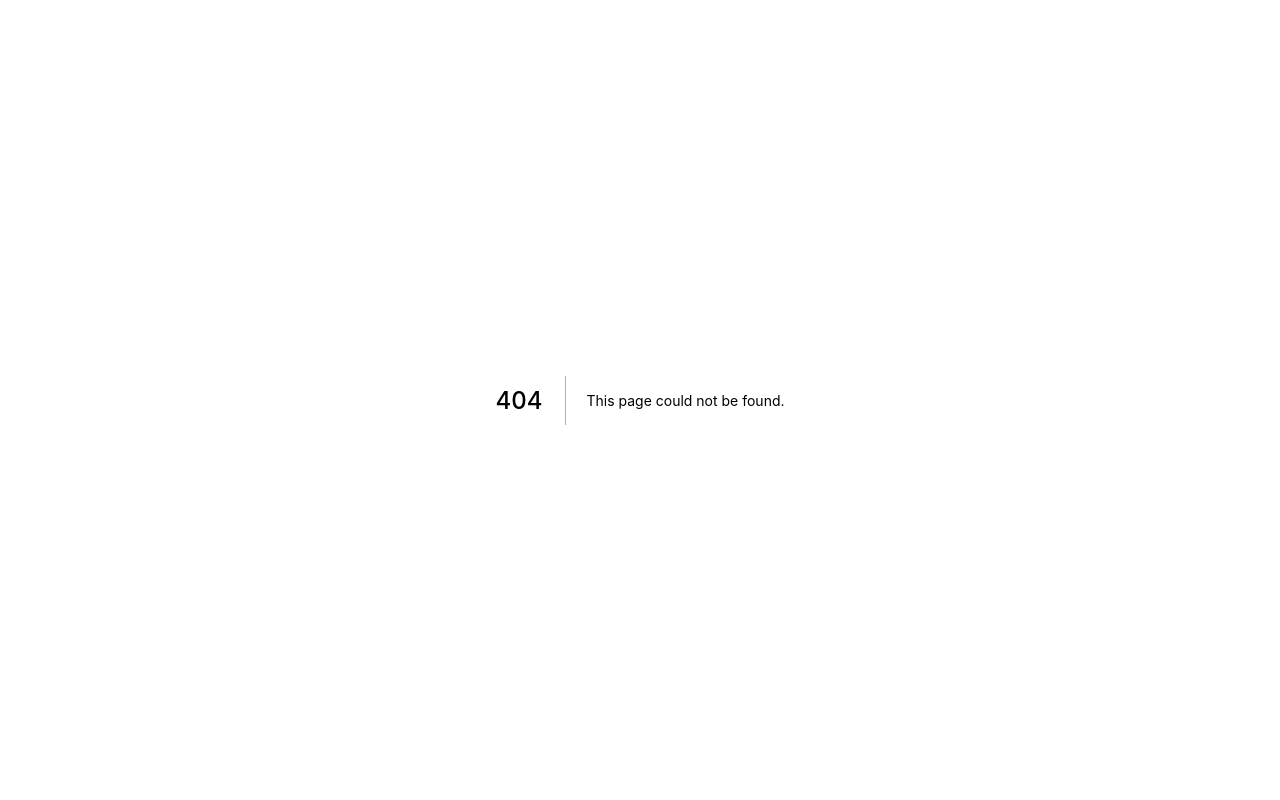
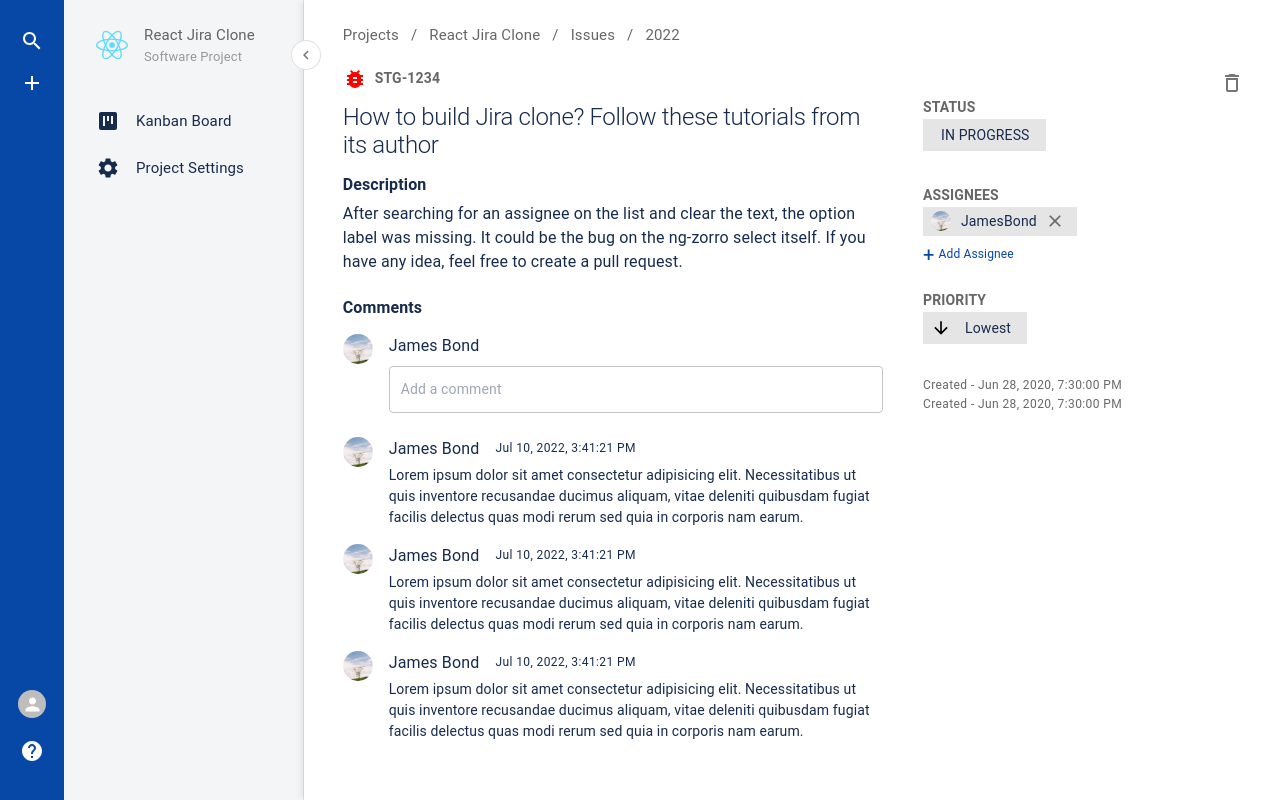
Before and after one commit to artemv01/react-jira-clone, a Next.js app: page /project/issue/1 in a window 1280 px wide. Before the commit this address had no page. Built offline with nearby package versions, Linux system fonts and the light colour scheme.

Commit message:
added single issue page

```diff
--- /dev/null
+++ b/pages/project/issue/[id].tsx
@@ -0,0 +1,26 @@
+/* eslint-disable func-style */
+
+import { useRouter } from 'next/router';
+import { FC } from 'react';
+import Layout from '../../../src/features/layout/Layout';
+import SingleIssuePage from '../../../src/features/single-issue-page';
+
+const SingleIssue: FC = (): JSX.Element => {
+  const router = useRouter();
+  const id = router.query.id as string | undefined;
+  return (
+    <Layout>
+      <SingleIssuePage id={id}></SingleIssuePage>
+    </Layout>
+  );
+};
+
+export async function getServerSideProps(ctx) {
+  const { req, res } = ctx;
+
+  return {
+    props: {},
+  };
+}
+
+export default SingleIssue;
--- a/src/features/board-page/BoardPage/BoardPage.tsx
+++ b/src/features/board-page/BoardPage/BoardPage.tsx
@@ -7,10 +7,10 @@
 import { TicketCard } from './TicketCard';
 import BoardColumn from '../BoardColumn';
 import { styled } from '@mui/material/styles';
-import { Breadcrumbs } from '../Breadcrumbs/Breadcrumbs';
 import BoardPageControls from '../BoardPageControls';
 import Backdrop from '@mui/material/Backdrop';
 import IssueCard from '../../issue-card/IssueCard';
+import Breadcrumbs from '../../../shared/components/Breadcrumbs';
 const initialData = [
   {
     id: '1',
--- a/src/features/board-page/Breadcrumbs/index.ts
+++ /dev/null
@@ -1,2 +0,0 @@
-import Breadcrumbs from '@mui/material/Breadcrumbs';
-export default Breadcrumbs;
--- a/src/features/issue-card/IssueCard/IssueCard.tsx
+++ b/src/features/issue-card/IssueCard/IssueCard.tsx
@@ -33,22 +33,23 @@
 import IssueCardControls from '../IssueCardControls';
 import Backdrop from '@mui/material/Backdrop';
 import DeleteIssueConfirm from '../DeleteIssueConfirm';
+import {useRouter} from 'next/router';
 
-const Wrapper = styled('div')(({ theme }) => ({
+const Wrapper = styled('div')<Props>(({ theme, onSinglePage }) => ({
   position: 'relative',
   display: 'flex',
   flexFlow: 'row nowrap',
   backgroundColor: theme.palette.board.ticketBg,
-  padding: `${theme.spacing(2)} ${theme.spacing(2.5)} 64px ${theme.spacing(2.5)}`,
+  padding: !onSinglePage ? `${theme.spacing(2)} ${theme.spacing(2.5)} 64px ${theme.spacing(2.5)}` : 0,
   width: '100%',
-  maxWidth: '1040px',
+  maxWidth: !onSinglePage ? '1040px' : '100%',
   '& .editor-col': {
     flex: '1 1 auto',
     marginRight: '40px',
   },
   '& .issue-controls-col': {
     flex: '0 0 333px',
-    mt: '32px',
+    marginTop: '32px',
   },
   '& .issue-type-desc': {},
   '& .action-buttons': {
@@ -111,14 +112,17 @@
 }));
 
 interface Props {
-    onClose: () => {}
+  onClose?: () => {};
+  onSinglePage?: boolean;
 }
 
-export const IssueCard: FC<Props> = (props) => {
+export const IssueCard: FC<Props> = ({ onClose, onSinglePage, issueId }) => {
   const theme = useTheme();
   const [assigneeBtn, setAssigneeBtn] = useState<null | HTMLElement>(null);
   const addAssigneeRef = useRef(null);
   const assigneeMenuOpen = Boolean(assigneeBtn);
+  const router = useRouter()
+
   const [ticketContent, setTicketContent] = useState<string>(`
   After searching for an assignee on the list and clear the text, the option label was missing. It could
   be the bug on the ng-zorro select itself. If you have any idea, feel free to create a pull request.
@@ -160,6 +164,9 @@
   const onDeleteCancel = () => {
     setDeleteModalOpened(false);
   };
+  const onExpandClick = () => {
+     router.push(`/project/issue/${issueId}`)
+  }
 
   const ticketHeaderRef = useRef(null);
   useEffect(() => {
@@ -212,9 +219,9 @@
       <Backdrop sx={{ zIndex: (theme) => theme.zIndex.drawer + 2 }} open={isDeleteModalOpened}>
         <DeleteIssueConfirm onClose={onDeleteCancel} onConfirm={onDeleteConfirm}></DeleteIssueConfirm>
       </Backdrop>
-      <Wrapper>
+      <Wrapper onSinglePage={onSinglePage}>
         <div className='issue-card-controls'>
-          <IssueCardControls onDelete={onDeleteClick} onExpand={() => {}} onClose={props.onClose}></IssueCardControls>
+          <IssueCardControls onSinglePage={onSinglePage} onDelete={onDeleteClick} onExpand={onExpandClick} onClose={onClose}></IssueCardControls>
         </div>
         <div className='editor-col'>
           <IssueHeaderBadge issueId='STG-1234' issueTypeId='bug'></IssueHeaderBadge>
--- a/src/features/issue-card/IssueCardControls/IssueCardControls.tsx
+++ b/src/features/issue-card/IssueCardControls/IssueCardControls.tsx
@@ -10,8 +10,9 @@
   onDelete: () => void;
   onExpand: () => void;
   onClose: () => void;
+  onSinglePage?: false;
 }
-export const IssueCardControls: FC<Props> = (props) => {
+export const IssueCardControls: FC<Props> = ({ onDelete, onExpand, onClose, onSinglePage }) => {
   return (
     <Box
       sx={{
@@ -20,15 +21,19 @@
         },
       }}
     >
-      <IconButton onClick={props.onDelete} aria-label='delete'>
+      <IconButton onClick={onDelete} aria-label='delete'>
         <DeleteOutlineIcon></DeleteOutlineIcon>
       </IconButton>
-      <IconButton onClick={props.onExpand} aria-label='expand'>
-        <OpenInNewIcon></OpenInNewIcon>
-      </IconButton>
-      <IconButton onClick={props.onClose} aria-label='close'>
-        <CloseIcon></CloseIcon>
-      </IconButton>
+      {!onSinglePage && (
+        <IconButton onClick={onExpand} aria-label='expand'>
+          <OpenInNewIcon></OpenInNewIcon>
+        </IconButton>
+      )}
+      {!onSinglePage && (
+        <IconButton onClick={onClose} aria-label='close'>
+          <CloseIcon></CloseIcon>
+        </IconButton>
+      )}
     </Box>
   );
 };
--- a/src/features/layout/MainMenu/MainMenu.tsx
+++ b/src/features/layout/MainMenu/MainMenu.tsx
@@ -22,7 +22,7 @@
             py: 1,
           }}
           component='a'
-          href='/kanban'
+          href='/project/board'
         >
           <ListItemIcon
             sx={{
--- /dev/null
+++ b/src/features/single-issue-page/SingleIssuePage.tsx
@@ -0,0 +1,21 @@
+import Box from '@mui/material/Box';
+import { FC } from 'react';
+import Breadcrumbs from '../../shared/components/Breadcrumbs';
+import IssueCard from '../issue-card/IssueCard';
+
+const breadcrumbs = ['Projects', 'React Jira Clone', 'Issues', '2022'];
+
+interface Props {
+  id: string;
+}
+export const SingleIssuePage: FC<Props> = ({ id }) => {
+  console.log(`Page id: ${id}`);
+  return (
+    <Box>
+      <Breadcrumbs breadcrumbs={breadcrumbs} />
+      <Box sx={{mt: 2}}>
+          <IssueCard onSinglePage={true} issueId={id} />
+      </Box>
+    </Box>
+  );
+};
--- /dev/null
+++ b/src/features/single-issue-page/index.ts
@@ -0,0 +1,3 @@
+import {SingleIssuePage} from "./SingleIssuePage";
+
+export default SingleIssuePage
--- /dev/null
+++ b/src/shared/components/Breadcrumbs/index.ts
@@ -0,0 +1,3 @@
+import {Breadcrumbs} from "./Breadcrumbs";
+
+export default Breadcrumbs;
```
Also changed, not shown: src/shared/components/Breadcrumbs/Breadcrumbs.tsx (renamed from src/features/board-page/Breadcrumbs/Breadcrumbs.tsx).
